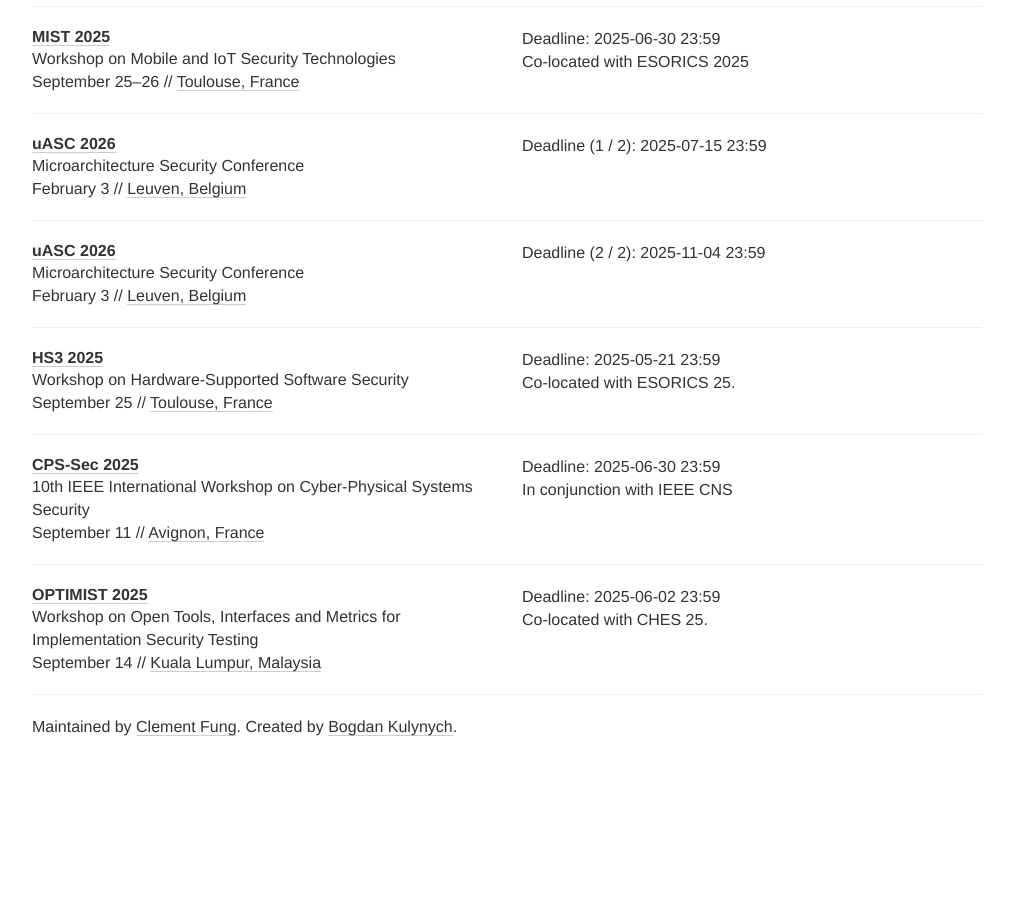
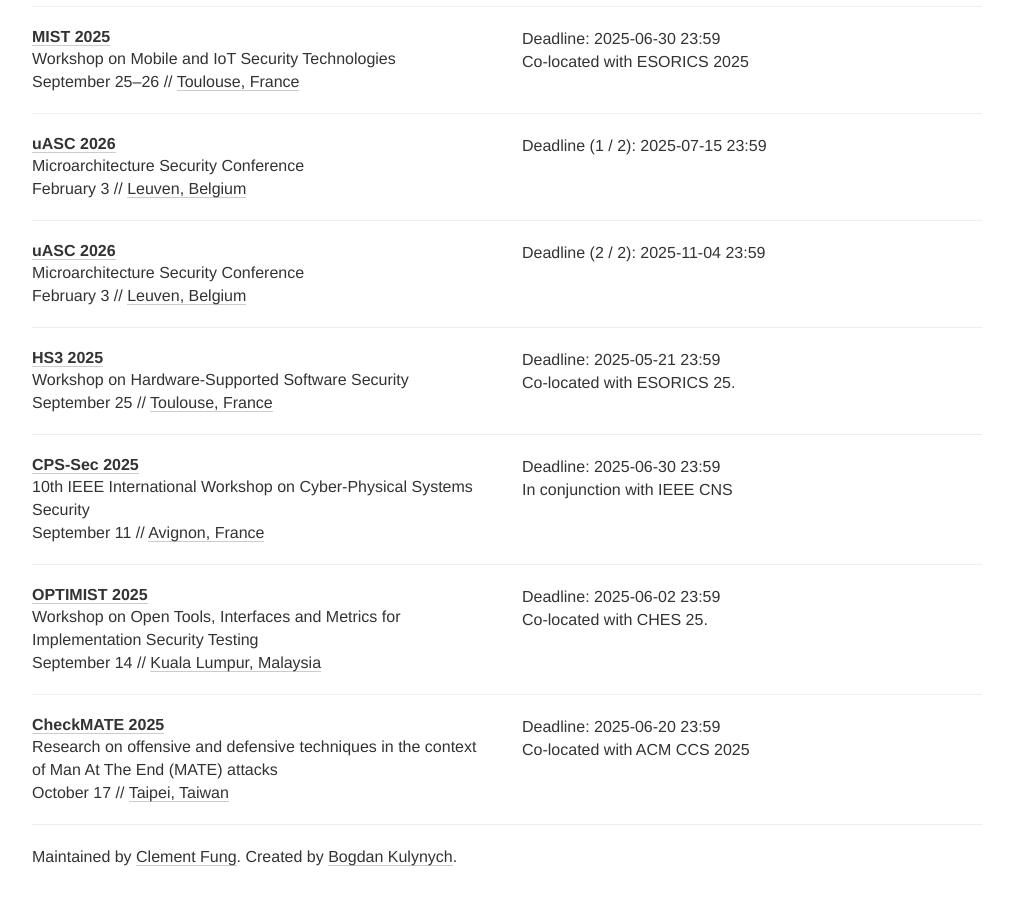
Before and after one commit to sec-deadlines/sec-deadlines.github.io, a Jekyll site: the page built from index.html, in a window 1280 px wide and 900 px high, scrolled down 18009 px. Shown: the whole window, without its empty margins (133-1146 px from the left). Built offline with Jekyll 4.4.1, drawn with Linux system fonts in a browser that asks for light colours; nearby versions of some CDN libraries; comment, search, counter and statistics services are not loaded; before the commit the page ends 18779 px from its top, so only the background shows below that.

Commit message:
Update conferences.yml - CheckMATE added

```diff
--- a/_data/conferences.yml
+++ b/_data/conferences.yml
@@ -1333,3 +1333,13 @@
   date: September 14
   place: Kuala Lumpur, Malaysia
   tags: [CRYPTO, SEC, SHOP]
+
+- name: CheckMATE
+  description: Research on offensive and defensive techniques in the context of Man At The End (MATE) attacks
+  year: 2025
+  link: https://checkmate-workshop.github.io/
+  deadline: ["2025-06-20 23:59"]
+  comment: Co-located with ACM CCS 2025
+  date: October 17
+  place: Taipei, Taiwan
+  tags: [SEC, PRIV, CRYPTO, SHOP]
```
